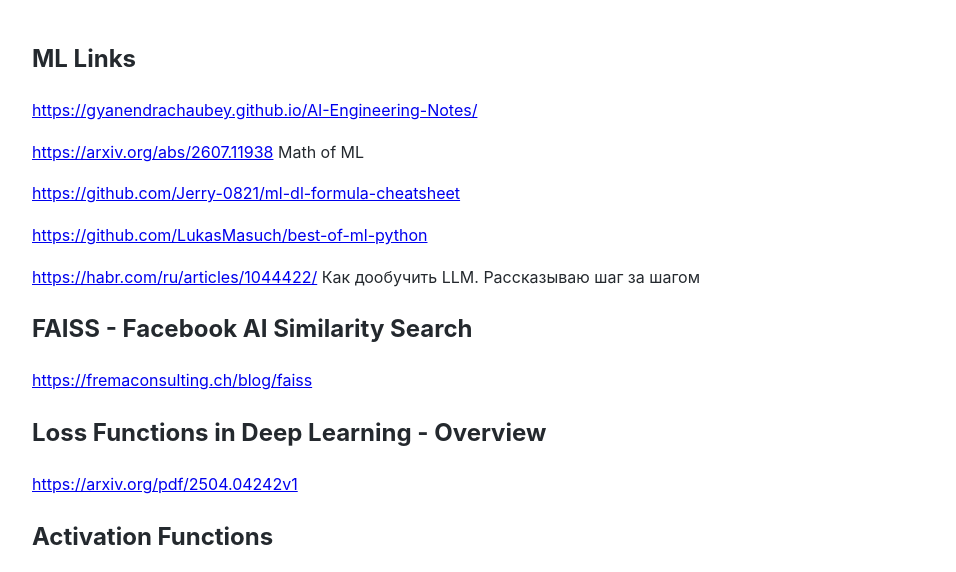
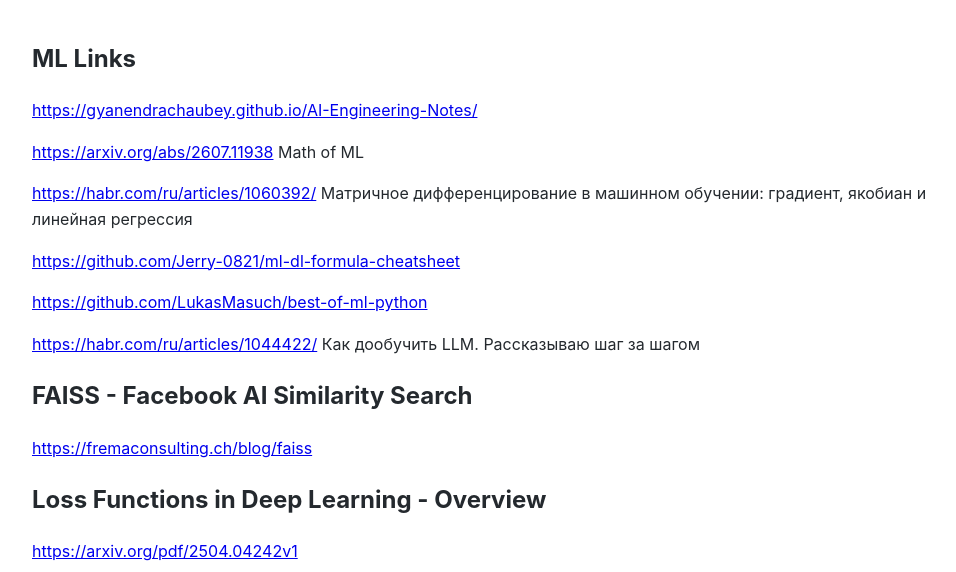
Before and after one commit to Michael-Lubinsky/michael-lubinsky.github.com, a Jekyll site: the page built from ml/mamba.md, in a window 1280 px wide and 900 px high, cut to the strip 0-572 px from the top of the window. Shown: the whole strip, without its empty margins (158-1114 px from the left). Built offline with Jekyll 4.4.1, drawn with Linux system fonts in a browser that asks for light colours; our own code applies the rules of GitHub Pages for plain Markdown files.

Commit message:
Update mamba.md

```diff
--- a/ml/mamba.md
+++ b/ml/mamba.md
@@ -4,6 +4,8 @@
 <https://gyanendrachaubey.github.io/AI-Engineering-Notes/>
 
 <https://arxiv.org/abs/2607.11938> Math of ML
+
+<https://habr.com/ru/articles/1060392/> Матричное дифференцирование в машинном обучении: градиент, якобиан и линейная регрессия
 
 <https://github.com/Jerry-0821/ml-dl-formula-cheatsheet>
 
```
